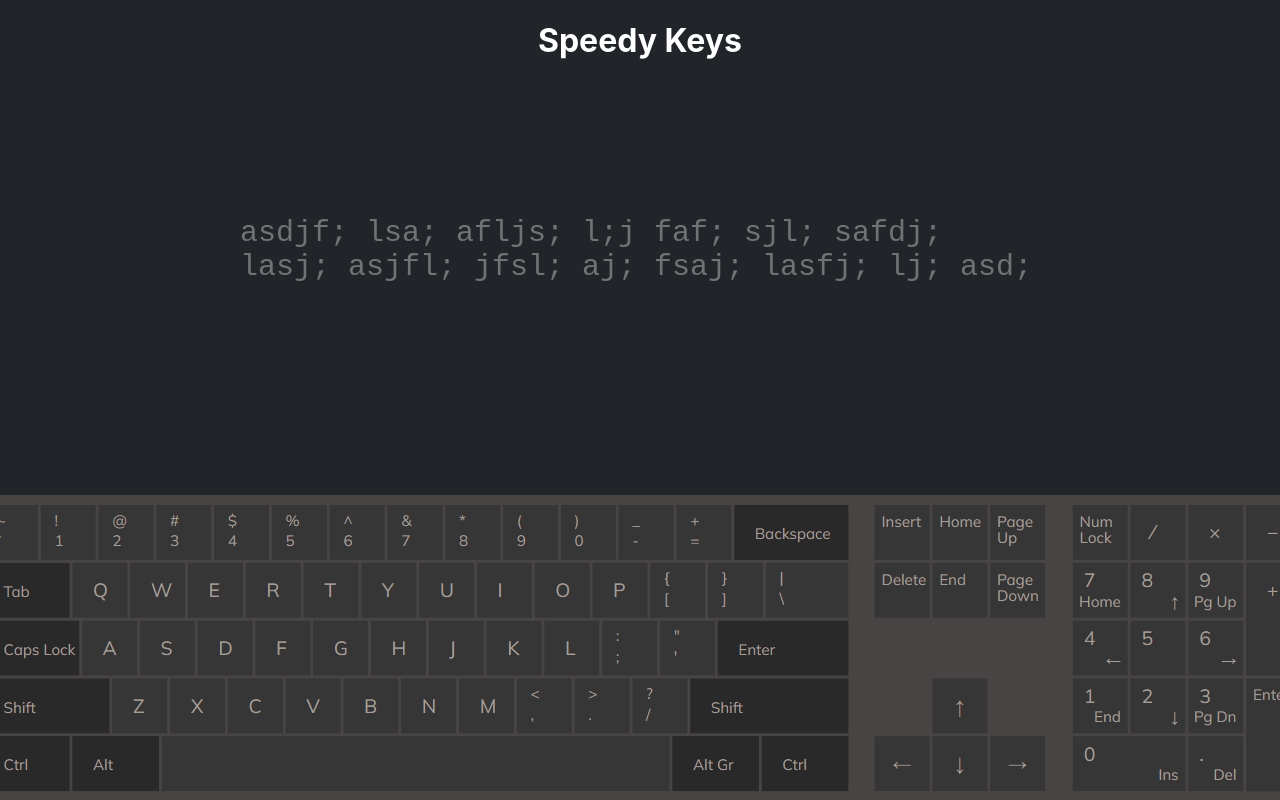
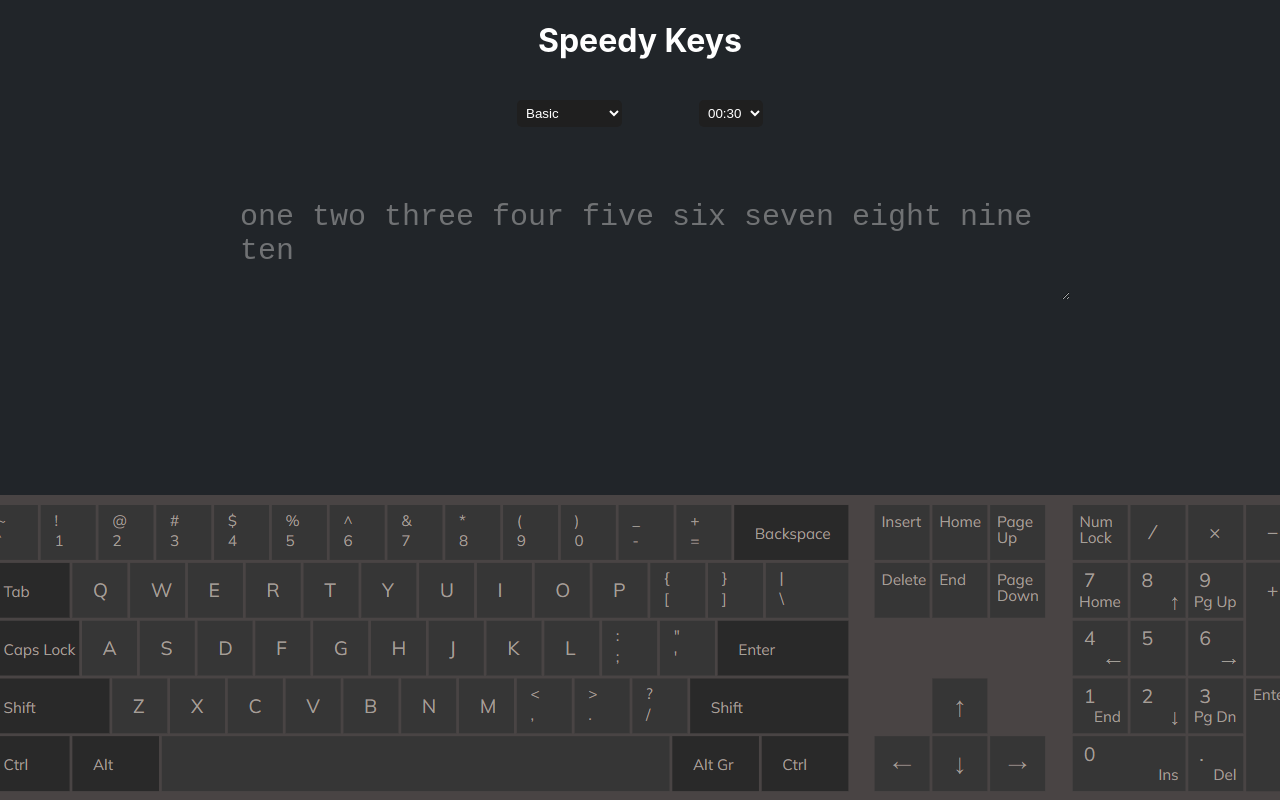
Before and after one commit to arpittyagi102/speedykeys, a React (Create React App) app: page / in a window 1280 px wide. Shown: the top 800 px of the page. Built offline with nearby package versions, Linux system fonts and the light colour scheme.

Commit message:
Added time limit

```diff
--- a/src/App.css
+++ b/src/App.css
@@ -5,12 +5,29 @@
   align-items: center;
   height: 100vh;
 }
+.dropdowns{
+  display: flex;
+  width:400px;
+  justify-content: space-evenly;
+  position: absolute;
+  top :100px;
+}
+.dropdowns select{
+  background-color: red;
+  border:none;
+  color:white;
+  padding:5px;
+  border-radius: 5px;
+  background-color: rgb(31, 31, 31);
+}
+.dropdowns option:nth-child(2n){
+  background-color: rgb(49, 49, 49);
+}
 .question,.answer{
   height: 100px;
   width: 800px;
   position: absolute;
   top:200px;
-  display: flex;
   align-items: center;
   padding:0 30px;
   color: #bdbdbd81;
--- a/src/App.js
+++ b/src/App.js
@@ -1,4 +1,4 @@
-import { useEffect, useState } from 'react';
+import { useState,useEffect } from 'react';
 import './App.css';
 import keyboard from './Asset/keyboard-image.png';
 import data from './Asset/data.json';
@@ -6,18 +6,30 @@ import data from './Asset/data.json';
 function App() {
   const [wrong,setwrong]=useState(false);
   const [inputvalue, setinputvalue]=useState("");
+  const [timeinput,settimeinput]=useState(30);
   const [starttime,setstarttime]=useState(0);
   const [timetaken,settimetaken]=useState(0);
   const [correct,setcorrect]=useState(0)
   const [incorrect,setincorrect]=useState(0);
-  var string=data[0].text;
-
+  const [i,seti]=useState(0);
+  const [string,setstring]=useState(data[i].text)
 
   function handleinputchange(e){
-    if(starttime===0)
+    if(starttime===0){
       setstarttime(Date.now());
-    if(string===e.target.value)
-      completed();
+      start();
+    }
+    if(string===e.target.value){
+      setinputvalue("");
+      console.log("Now we will change the i =",i);
+      seti(i+1);
+      console.log("Changed value of i is ,",i);
+      setstring(data[i].text);
+      console.log("Now the changed string is ",string);
+      return;
+    }
+    if(e.target.value.length===49)
+      setinputvalue(inputvalue+" ")
     if(!string.startsWith(e.target.value)){
       setwrong(true);
       setTimeout(() => setwrong(false), 500);
@@ -26,6 +38,19 @@ function App() {
     }
     setinputvalue(e.target.value);
     setcorrect(correct+1);
+  }
+
+
+  useEffect(() => {
+    if (i < data.length) {
+      setstring(data[i].text);
+    }
+  }, [i]);
+
+  function start(){
+    setTimeout(() => {
+      completed();
+    }, timeinput*1000);
   }
 
   function completed(){
@@ -37,23 +62,36 @@ function App() {
     <>
       <div className='outer'>
         <h1 style={{textAlign:"center"}}>Speedy Keys</h1>
+        <div className='dropdowns'>
+          <select>
+            <option>Basic</option>
+            <option>Intermediate</option>
+            <option>Advanced</option>
+          </select>
+          <select value={timeinput} onChange={(e)=>{settimeinput(e.target.value)}}>
+            <option value="30">00:30</option>
+            <option value="60">01:00</option>
+            <option value="120">02:00</option>
+            <option value="300">05:00</option>
+          </select>
+        </div>
         <div className={`question ${wrong?'wrong':''}`}>
           {string}
         </div>
-        <input className='answer'
+        <textarea className='answer'
               value={inputvalue}
               onChange={handleinputchange}/>
         <div className={`result  ${timetaken===0?"d-none":""}`}>
           <div className='wpm'>
-            {Math.round((correct*12)/timetaken)} wpm
+            {Math.round((correct*12)/timeinput)} wpm
           </div>
           <div className='accuracy box-down'>
             <div className='parameter'>Gross Speed</div>
-            <div className="value">{Math.round(((correct+incorrect)*12)/timetaken)}</div>
+            <div className="value">{Math.round(((correct+incorrect)*12)/timeinput)}</div>
           </div>
           <div className='accuracy box-down'>
             <div className='parameter'>Accuracy</div>
-            <div className="value">{Math.round(((incorrect)/correct)*100)}%</div>
+            <div className="value">{Math.round(((correct)/(incorrect+correct))*100)}%</div>
           </div>
           <div className='correct box-down'>
             <div className='parameter'>Correct Characters</div>
@@ -65,7 +103,7 @@ function App() {
           </div>
           <div className="time box-down">
             <div className='parameter'>Time Taken</div>
-            <div className="value">{timetaken}</div>
+            <div className="value">{Math.round(timeinput)} s</div>
           </div>
         </div>
         <img src={keyboard} alt='keyboard' className={` keyboard image ${timetaken===0?"":"d-none"}`}/>
--- a/src/Asset/data.json
+++ b/src/Asset/data.json
@@ -1,7 +1,14 @@
-[
+[{
+    "difficulty": "Basic",
+    "text": "one two three four five six seven eight nine ten"
+},
 {
     "difficulty": "Basic",
-    "text": "asdjf; lsa; afljs; l;j faf; sjl; safdj; lasj; asjfl; jfsl; aj; fsaj; lasfj; lj; asd;"
+    "text": "ten nine eight seven six five four three two one"
+},
+{
+    "difficulty": "Basic",
+    "text": "asdjf; lsa; afljs; l;j df faf; sjl; safdj; lasj; asjfl; jfsl; aj; fsaj; lasfj; lj; asd;"
 },
 {
     "difficulty": "Basic",
@@ -62,5 +69,4 @@
 {
     "difficulty": "Basic",
     "text": "asdfj;lk jads;f lkjasdf;l kjasdf;lk jadsf;l kjasdf;l kjasd;lfk jadsf;l kjasdf;l kjads;flk j"
-    }
-]
+}]
--- a/src/index.css
+++ b/src/index.css
@@ -14,6 +14,6 @@ code {
     monospace;
 }
 
-input:focus{
+input:focus,textarea:focus{
   outline:none;
 }
```
Lines whose indentation alone changed are shown as unchanged.
